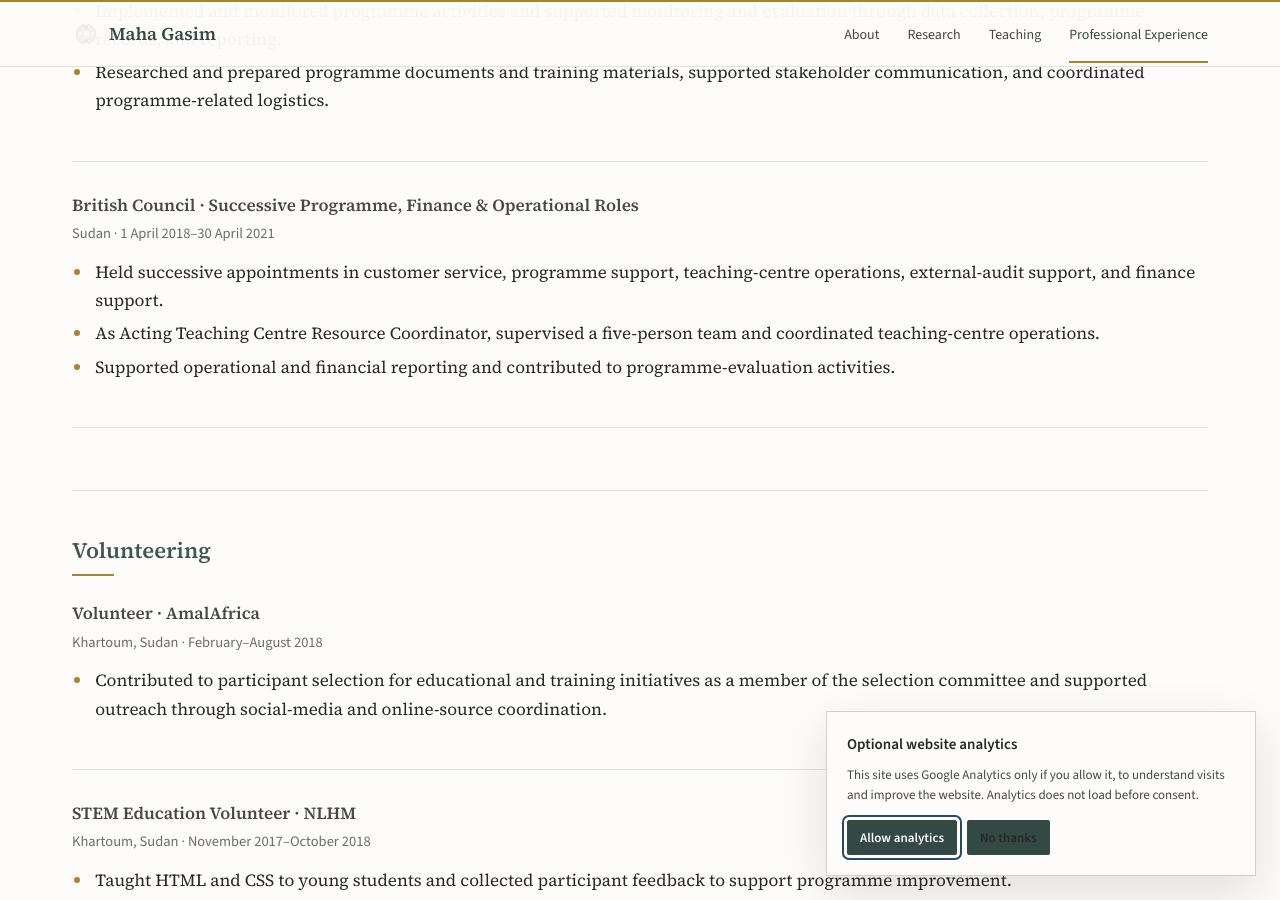
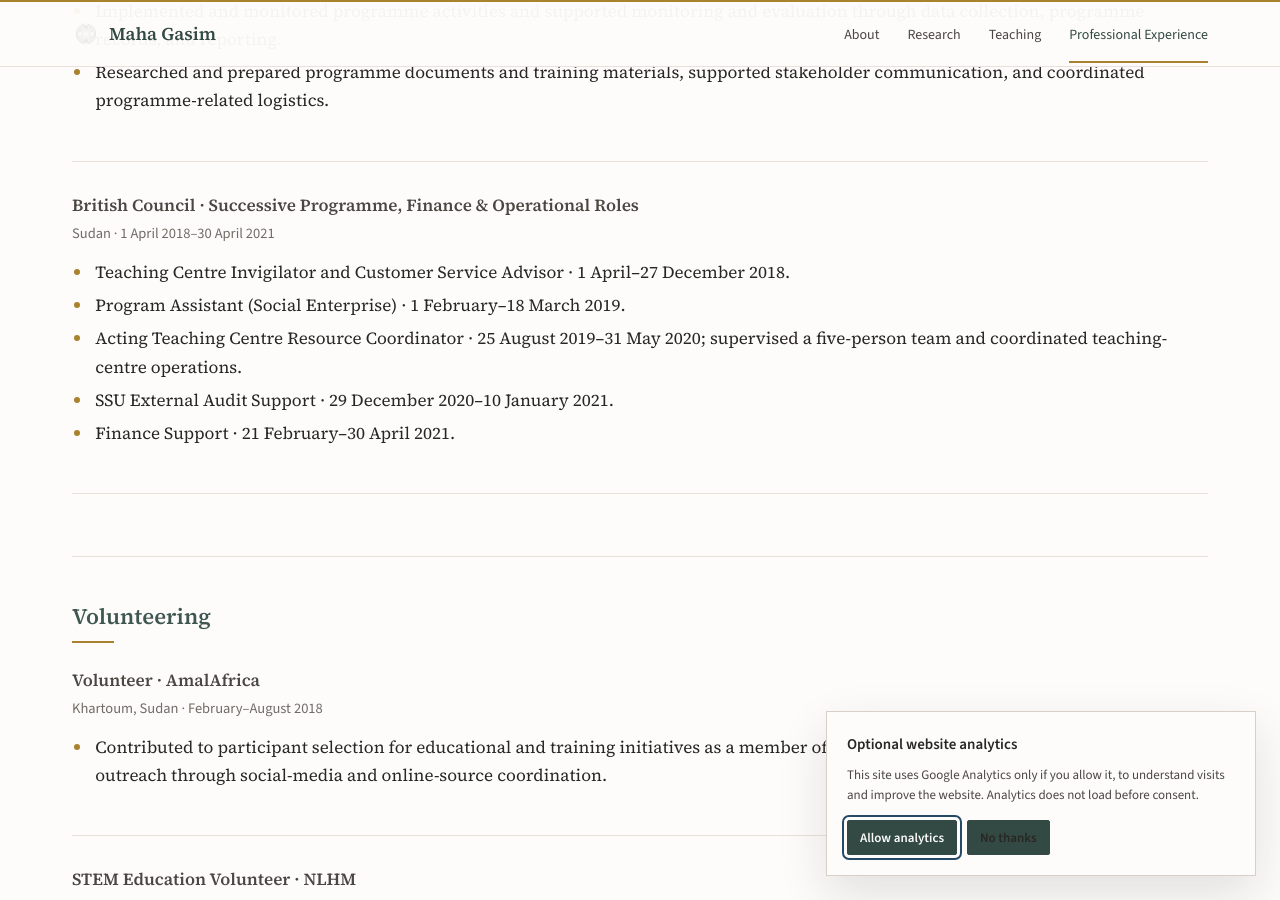
Before and after one commit to mahagasim/mahagasim.github.io, a Jekyll site: the page built from experience.md, in a window 1280 px wide and 900 px high, scrolled down 704 px. Built offline with Jekyll 4.4.1, drawn with Linux system fonts in a browser that asks for light colours.

Commit message:
Add exact documented employment dates

```diff
--- a/experience.md
+++ b/experience.md
@@ -36,9 +36,11 @@ description: Selected professional experience in humanitarian data analysis, mon
   <h3>British Council · Successive Programme, Finance &amp; Operational Roles</h3>
   <p class="entry-meta">Sudan · 1 April 2018–30 April 2021</p>
   <ul>
-    <li>Held successive appointments in customer service, programme support, teaching-centre operations, external-audit support, and finance support.</li>
-    <li>As Acting Teaching Centre Resource Coordinator, supervised a five-person team and coordinated teaching-centre operations.</li>
-    <li>Supported operational and financial reporting and contributed to programme-evaluation activities.</li>
+    <li>Teaching Centre Invigilator and Customer Service Advisor · 1 April–27 December 2018.</li>
+    <li>Program Assistant (Social Enterprise) · 1 February–18 March 2019.</li>
+    <li>Acting Teaching Centre Resource Coordinator · 25 August 2019–31 May 2020; supervised a five-person team and coordinated teaching-centre operations.</li>
+    <li>SSU External Audit Support · 29 December 2020–10 January 2021.</li>
+    <li>Finance Support · 21 February–30 April 2021.</li>
   </ul>
 </div>
 
```
